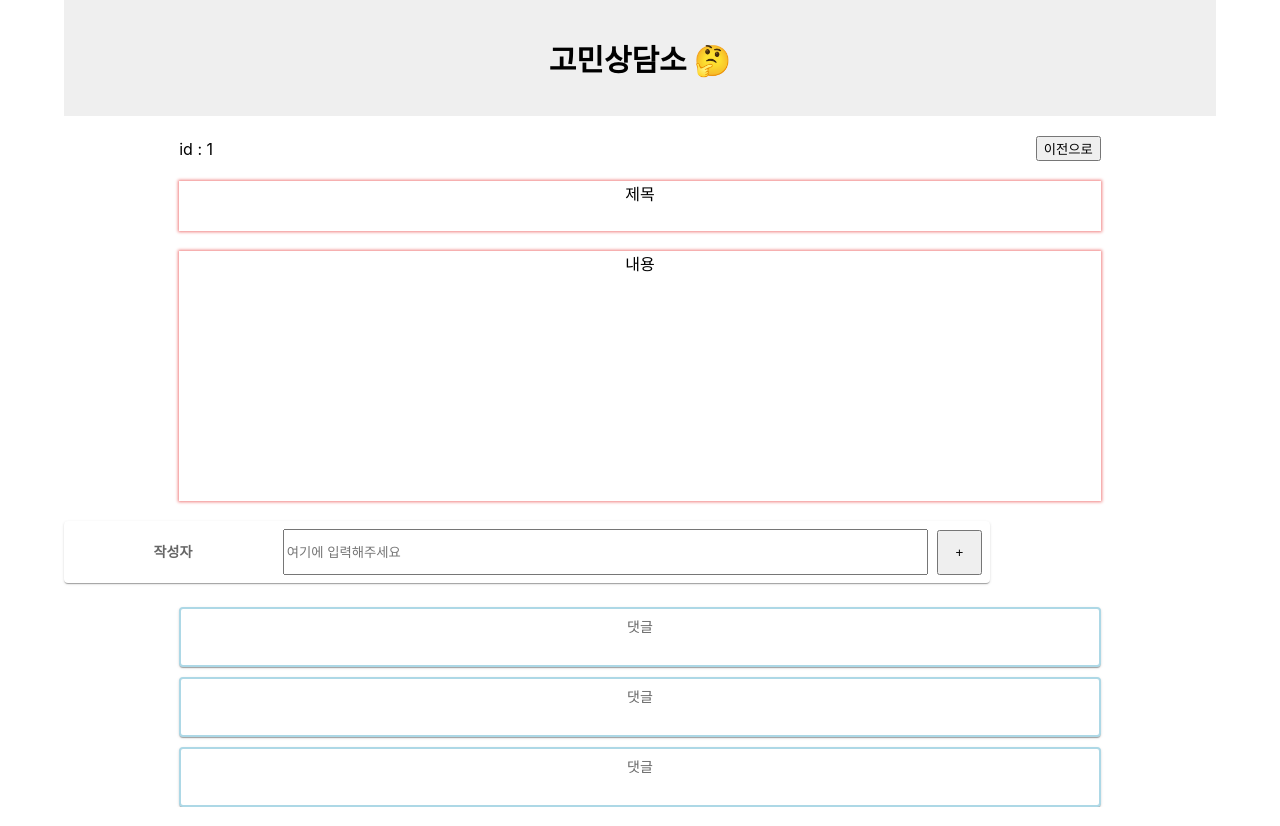
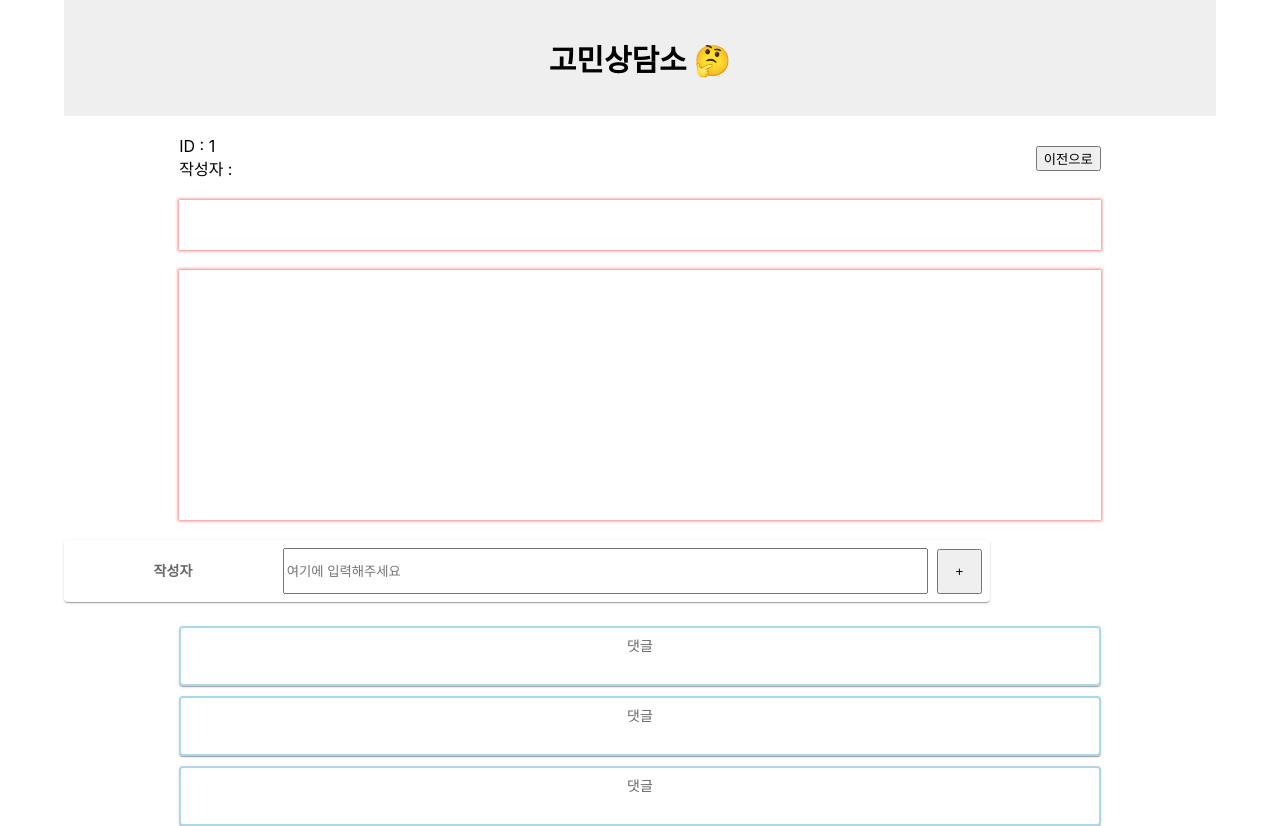
Before and after one commit to soyeon102/worry-share-project, a React (Create React App) app: page /detail/1 in a window 1280 px wide. Built offline with nearby package versions, Linux system fonts and the light colour scheme; data requests are answered from the project's data file.

Commit message:
Thunk 작업중

```diff
--- /dev/null
+++ b/db.json
@@ -0,0 +1,38 @@
+{
+  "worries": [
+    {
+      "id": 1,
+      "title": "타이틀입니다.",
+      "content": "내용입니다.",
+      "user": "작성자",
+      "date": "2022-08-10T13:45:00.000Z",
+      "comments": [
+        {
+          "commentId": 1,
+          "commentUser": "유저이름",
+          "comment": "코멘트",
+          "commentDate": "2022-08-11T10:23:00.000Z",
+          "editCheck": false
+        },
+        {}
+      ]
+    },
+    {
+      "id": 2,
+      "title": "타이틀입니다.2",
+      "content": "내용입니다.2",
+      "user": "홍길동",
+      "date": "2022-08-10T13:45:00.000Z",
+      "comments": [
+        {
+          "commentId": 1,
+          "commentUser": "유저이름",
+          "comment": "코멘트",
+          "commentDate": "2022-08-11T10:23:00.000Z",
+          "editCheck": false
+        },
+        {}
+      ]
+    }
+  ]
+}
--- a/src/components/WorryDetail.jsx
+++ b/src/components/WorryDetail.jsx
@@ -1,18 +1,52 @@
+import React, { useState, useEffect } from "react";
 import { useParams, useNavigate } from "react-router-dom";
 import styled from "styled-components";
+import axios from "axios";
+import { __getWorries } from "../redux/modules/worrySlice";
+import { useDispatch } from "react-redux";
 
 const WorryDetail = () => {
+  const [worries, setWorries] = useState(null);
+  const dispatch = useDispatch();
   let { id } = useParams();
   const navigate = useNavigate();
 
+  const fetchWorries = () => {
+    dispatch(__getWorries());
+  };
+
+  useEffect(() => {
+    fetchWorries();
+  }, []);
   return (
     <>
       <StId>
-        <span> id : {id} </span>
+        <StUser>
+          <span> ID : {id} </span>
+          <span>
+            작성자 : {""}
+            {worries?.map((worry) => {
+              if (worry.id == id) return worry.user;
+            })}
+          </span>
+        </StUser>
+
         <button onClick={() => navigate("/list")}>이전으로</button>
       </StId>
-      <StTitle>제목</StTitle>
-      <StContent>내용</StContent>
+      <StTitle>
+        {worries?.map((worry) => {
+          if (worry.id == id) {
+            return worry.title;
+          }
+        })}
+      </StTitle>
+      <StContent>
+        {worries?.map((worry) => {
+          if (worry.id == id) {
+            return worry.content;
+          }
+        })}
+      </StContent>
     </>
   );
 };
@@ -26,6 +60,11 @@ const StId = styled.div`
   justify-content: space-between;
   width: 80%;
   margin: 20px auto;
+`;
+
+const StUser = styled.div`
+  display: flex;
+  flex-direction: column;
 `;
 
 const StTitle = styled.div`
--- a/src/redux/modules/worrySlice.js
+++ b/src/redux/modules/worrySlice.js
@@ -1,11 +1,34 @@
-import { createSlice } from '@reduxjs/toolkit';
+import { createSlice, createAsyncThunk } from "@reduxjs/toolkit";
+import axios from "axios";
+
+const initialState = {
+  todos: [],
+  isLoading: false,
+  error: null,
+};
+
+export const __getWorries = createAsyncThunk(
+  "worries/getWorries",
+  async (payload, thunkAPI) => {
+    try {
+      const data = await axios.get("http://localhost:3001/worries");
+      return thunkAPI.fulfillWithValue(data.data);
+    } catch (error) {
+      return thunkAPI.rejectWithValue(error);
+    }
+  }
+);
 
 export const worrySlice = createSlice({
-  name: 'worry',
-  initialState: {
-    worrys: [],
+  name: "worry",
+  initialState,
+  reducers: {},
+  extraReducers: {
+    [__getWorries.fulfilled]: (state, action) => {
+      console.log("fulfilled 상태", state, "action", action.payload);
+    },
   },
-  reducers: {},
 });
 
+export const {} = worrySlice.actions;
 export default worrySlice.reducer;
```
Also changed, not shown: 1 other file (tests, documents, lock files or other folders).
